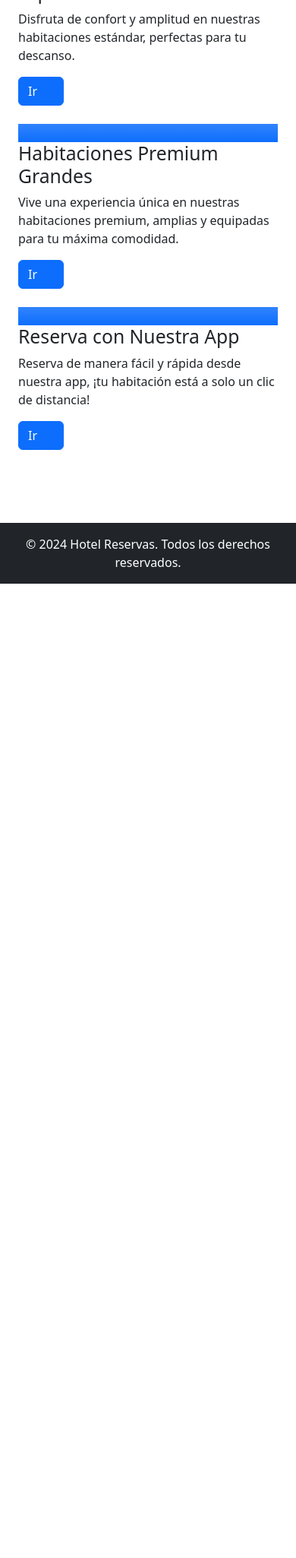
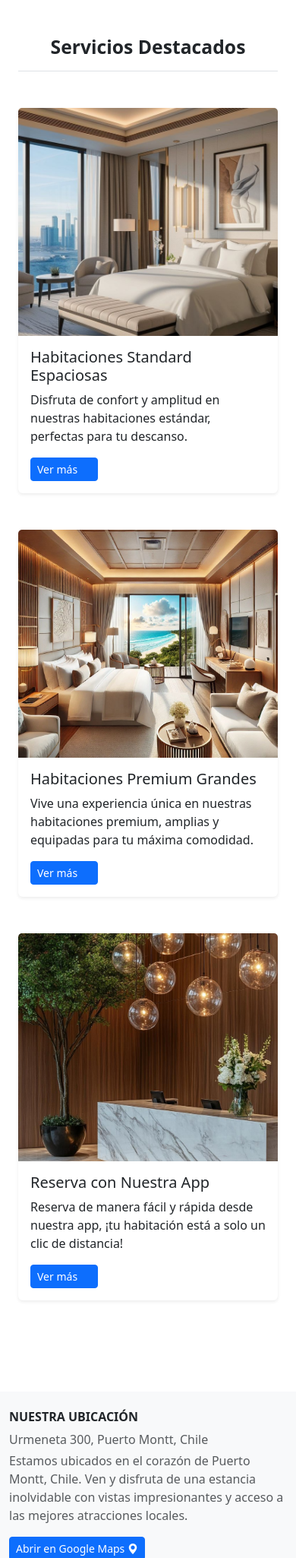
Before and after one commit to crashgluck/hotel_proyecto_duoc, a Django app: page / in a window 390 px wide. Shown: the part 775-2825 px from the top of the page at 76% size. Before the commit the page ends 1543 px from the top, so only its background shows below. Run offline with Django 5.2, Linux system fonts and the light colour scheme.

Commit message:
ajustes estilos

```diff
--- a/static/css/styles.css
+++ b/static/css/styles.css
@@ -6,7 +6,7 @@ html, body {
 
 .carousel-landing {
     width: 100%;
-    height: 400px; /* ajusta según necesites */
+    height: 600px; /* ajusta según necesites */
     background-size: cover;
     background-position: center;
     animation: slide 15s infinite;
@@ -59,3 +59,18 @@ html, body {
   background-color: rgba(255, 255, 255, 0.918) !important;
 
 }
+
+
+
+.bg-footer {
+    background-color: #053960;
+}
+
+/* Hover y transición para las cards */
+.hover-shadow:hover {
+  transform: translateY(-20px);
+  box-shadow: 0 1rem 3rem rgba(0,0,0,0.2);
+}
+.transition {
+  transition: all 0.3s ease-in-out;
+}
--- a/templates/landing/features.html
+++ b/templates/landing/features.html
@@ -1,39 +1,92 @@
+{% load static %}
+<!-- Cards -->
+<div class="container px-4 py-5" id="featured-3">
+  <h2 class="pb-3 border-bottom text-center fw-bold mb-5">Servicios Destacados</h2>
 
-<div class="container px-4 py-5" id="featured-3">
-    <h2 class="pb-2 border-bottom">Servicio hotelero</h2>
-    <div class="row g-4 py-5 row-cols-1 row-cols-lg-3">
-      <div class="feature col">
-        <div class="feature-icon bg-primary bg-gradient">
-          <svg class="bi" width="1em" height="1em"><use xlink:href="#collection"/></svg>
+  <div class="row g-4 row-cols-1 row-cols-md-2 row-cols-lg-3">
+
+    <!-- Card 1 -->
+    <div class="col-md-12 mb-4">
+      <div class="card h-100 border-0 shadow-sm hover-shadow transition d-flex flex-column">
+        <img src="{% static 'img/habitacion.jpg' %}" alt="Habitaciones Standard Espaciosas" class="card-img-top" style="height: 300px; object-fit: cover;">
+        <div class="card-body d-flex flex-column">
+          <h5 class="card-title">Habitaciones Standard Espaciosas</h5>
+          <p class="card-text">Disfruta de confort y amplitud en nuestras habitaciones estándar, perfectas para tu descanso.</p>
+          <div class="mt-auto">
+            <a href="{% url 'ver_habitaciones' %}" class="btn btn-primary btn-sm d-inline-flex align-items-center gap-1">
+              Ver más <svg class="bi" width="1em" height="1em"><use xlink:href="#chevron-right"/></svg>
+            </a>
+          </div>
         </div>
-        <h2>Habitaciones Standard Espaciosas</h2>
-        <p>Disfruta de confort y amplitud en nuestras habitaciones estándar, perfectas para tu descanso.</p>
-        <a href="{% url 'ver_habitaciones' %}" class="icon-link btn btn-primary">
-          Ir
-          <svg class="bi" width="1em" height="1em"><use xlink:href="#chevron-right"/></svg>
-        </a>
-      </div>
-      <div class="feature col">
-        <div class="feature-icon bg-primary bg-gradient">
-          <svg class="bi" width="1em" height="1em"><use xlink:href="#people-circle"/></svg>
-        </div>
-        <h2>Habitaciones Premium Grandes</h2>
-        <p>Vive una experiencia única en nuestras habitaciones premium, amplias y equipadas para tu máxima comodidad.</p>
-        <a href="{% url 'ver_habitaciones' %}" class="icon-link btn btn-primary">
-          Ir
-          <svg class="bi" width="1em" height="1em"><use xlink:href="#chevron-right"/></svg>
-        </a>
-      </div>
-      <div class="feature col">
-        <div class="feature-icon bg-primary bg-gradient">
-          <svg class="bi" width="1em" height="1em"><use xlink:href="#toggles2"/></svg>
-        </div>
-        <h2>Reserva con Nuestra App</h2>
-        <p>Reserva de manera fácil y rápida desde nuestra app, ¡tu habitación está a solo un clic de distancia!</p>
-        <a href="{% url 'ver_habitaciones' %}" class="icon-link btn btn-primary">
-          Ir
-          <svg class="bi" width="1em" height="1em"><use xlink:href="#chevron-right"/></svg>
-        </a>
       </div>
     </div>
+
+    <!-- Card 2 -->
+    <div class="col-md-12 mb-4">
+      <div class="card h-100 border-0 shadow-sm hover-shadow transition d-flex flex-column">
+        <img src="{% static 'img/habitacion2.jpg' %}" alt="Habitaciones Premium Grandes" class="card-img-top" style="height: 300px; object-fit: cover;">
+        <div class="card-body d-flex flex-column">
+          <h5 class="card-title">Habitaciones Premium Grandes</h5>
+          <p class="card-text">Vive una experiencia única en nuestras habitaciones premium, amplias y equipadas para tu máxima comodidad.</p>
+          <div class="mt-auto">
+            <a href="{% url 'ver_habitaciones' %}" class="btn btn-primary btn-sm d-inline-flex align-items-center gap-1">
+              Ver más <svg class="bi" width="1em" height="1em"><use xlink:href="#chevron-right"/></svg>
+            </a>
+          </div>
+        </div>
+      </div>
+    </div>
+
+    <!-- Card 3 -->
+    <div class="col-md-12 mb-4">
+      <div class="card h-100 border-0 shadow-sm hover-shadow transition d-flex flex-column">
+        <img src="{% static 'img/reserva.jpg' %}" alt="Reserva con Nuestra App" class="card-img-top" style="height: 300px; object-fit: cover;">
+        <div class="card-body d-flex flex-column">
+          <h5 class="card-title">Reserva con Nuestra App</h5>
+          <p class="card-text">Reserva de manera fácil y rápida desde nuestra app, ¡tu habitación está a solo un clic de distancia!</p>
+          <div class="mt-auto">
+            <a href="{% url 'ver_habitaciones' %}" class="btn btn-primary btn-sm d-inline-flex align-items-center gap-1">
+              Ver más <svg class="bi" width="1em" height="1em"><use xlink:href="#chevron-right"/></svg>
+            </a>
+          </div>
+        </div>
+      </div>
+    </div>
+
   </div>
+</div>
+
+
+  <!-- sec ubicación -->
+  <section class="bg-light text-dark mt-5">
+    <div class="container py-4">
+      <div class="row align-items-center">
+
+        <div class="col-md-6 mb-6">
+          <h6 class="text-uppercase fw-bold">Nuestra ubicación</h6>
+          <p class="text-muted mb-1">Urmeneta 300, Puerto Montt, Chile</p>
+          <p class="text-muted">
+            Estamos ubicados en el corazón de Puerto Montt, Chile. Ven y disfruta de una estancia inolvidable con vistas impresionantes y acceso a las mejores atracciones locales.
+          </p>
+          <a href="https://www.google.com/maps/place/Plaza+de+Armas+Puerto+Montt/@-41.4718691,-72.9395669,18.5z"
+            target="_blank"
+            class="btn btn-primary btn-sm">
+            Abrir en Google Maps
+            <i class="bi bi-geo-alt-fill"></i>
+          </a>
+        </div>
+
+        <!-- Mapa -->
+        <div class="col-md-6 mb-6">
+          <div class="ratio ratio-16x9">
+            <iframe
+              src="https://www.google.com/maps/embed?pb=!1m14!1m8!1m3!1d1056.9460603225607!2d-72.93956691613286!3d-41.47186912688595!3m2!1i1024!2i768!4f13.1!3m3!1m2!1s0x96183a51838a93e1%3A0x380d8e1b3ceaad63!2sPlaza%20de%20Armas%20Puerto%20Montt!5e0!3m2!1ses!2scl!4v1759107803786!5m2!1ses!2scl"
+              width="600" height="450" style="border:0;" allowfullscreen="" loading="lazy"
+              referrerpolicy="no-referrer-when-downgrade">
+            </iframe>
+          </div>
+        </div>
+
+      </div>
+    </div>
+  </section>
--- /dev/null
+++ b/templates/landing/footer.html
@@ -0,0 +1,71 @@
+{% load static %}
+<footer class="text-light pt-5 pb-4 mt-0 bg-footer">
+  <div class="container">
+    <div class="row">
+
+      <!-- Sobre nosotros -->
+      <div class="col-md-3 mb-4">
+        <h6 class="text-uppercase fw-bold text-white">Sobre nosotros</h6>
+        <ul class="list-unstyled small">
+          <li><a href="#" class="footer-link text-white">Quiénes somos</a></li>
+          <li><a href="#" class="footer-link text-white">Nuestro equipo</a></li>
+          <li><a href="#" class="footer-link text-white">Contáctanos</a></li>
+        </ul>
+      </div>
+
+      <!-- Habitaciones -->
+      <div class="col-md-3 mb-4">
+        <h6 class="text-uppercase fw-bold text-white">Habitaciones</h6>
+        <ul class="list-unstyled small">
+          <li><a href="{% url 'ver_habitaciones' %}" class="footer-link text-white">Disponibilidad</a></li>
+          <li><a href="{% url 'mis_reservas' %}" class="footer-link text-white">Mis reservas</a></li>
+        </ul>
+      </div>
+
+      <!-- Ayuda -->
+      <div class="col-md-3 mb-4">
+        <h6 class="text-uppercase fw-bold text-white">Ayuda</h6>
+        <ul class="list-unstyled small">
+          <li><a href="#" class="footer-link text-white">Preguntas frecuentes</a></li>
+          <li><a href="#" class="footer-link text-white">Política de cancelación</a></li>
+          <li><a href="#" class="footer-link text-white">Soporte</a></li>
+        </ul>
+      </div>
+
+      <!-- Redes sociales -->
+      <div class="col-md-3 mb-4">
+        <h6 class="text-uppercase fw-bold text-white">Síguenos</h6>
+        <div class="d-flex gap-3 mt-2">
+          <a href="#" class="text-light fs-5"><i class="bi bi-facebook"></i></a>
+          <a href="#" class="text-light fs-5"><i class="bi bi-instagram"></i></a>
+          <a href="#" class="text-light fs-5"><i class="bi bi-twitter-x"></i></a>
+          <a href="#" class="text-light fs-5"><i class="bi bi-whatsapp"></i></a>
+        </div>
+      </div>
+
+    </div>
+
+    <hr class="border-secondary my-4">
+
+    <!-- Logo -->
+    <div class="col-md-12 text-center mb-4">
+      <img src="{% static 'img/logo.png' %}" alt="Logo" width="100" height="auto">
+    </div>
+
+    <!-- Suscripción -->
+    <div class="row justify-content-center">
+      <div class="col-md-6 text-center">
+        <h6 class="text-uppercase fw-bold text-white mb-3">Recibe nuestras ofertas</h6>
+        <form class="d-flex justify-content-center">
+          <input type="email" class="form-control me-2 w-50" placeholder="Ingresa tu email" aria-label="Email">
+          <button class="btn btn-outline-light" type="submit" disabled>Suscribirse</button>
+        </form>
+      </div>
+    </div>
+
+    <!-- Créditos -->
+    <div class="text-center mt-4 small text-secondary">
+      © 2025 <strong class="text-white">Gestión Hotelera</strong>. Todos los derechos reservados.
+    </div>
+  </div>
+</footer>
--- a/templates/reservas/base.html
+++ b/templates/reservas/base.html
@@ -13,9 +13,13 @@
 
 </head>
 <body class="d-flex flex-column min-vh-100 ">
-  <nav class="navbar navbar-expand-lg navbar-dark bg-dark">
+  <nav class="navbar navbar-expand-lg navbar-dark bg-footer">
     <div class="container">
-      <a class="navbar-brand" href="{% url 'landing' %}">Hotel</a>
+
+          <a class="navbar-brand" href="{% url 'landing' %}">
+              <img src="{% static 'img/icon.png' %}" width="50px" alt="">
+              <strong>Altavista Hotel</strong>
+          </a>
 
       <!-- Botón para pantallas pequeñas -->
       <button class="navbar-toggler" type="button" data-bs-toggle="collapse" data-bs-target="#navbarHotel" aria-controls="navbarHotel" aria-expanded="false" aria-label="Toggle navigation">
@@ -26,25 +30,73 @@
       <div class="collapse navbar-collapse" id="navbarHotel">
 
       <ul class="navbar-nav ms-auto">
-        <li class="nav-item"><a href="{% url 'landing' %}" class="nav-link">Inicio</a></li>
-        <li class="nav-item"><a href="{% url 'ver_habitaciones' %}" class="nav-link">Ver Habitaciones</a></li>
+
+        <!-- Inicio -->
+        <li class="nav-item">
+          <a class="nav-link active d-flex flex-column align-items-center text-center gap-1"
+            aria-current="page" href="{% url 'landing' %}">
+              <i class="bi bi-house fs-4"></i>
+              <span>Inicio</span>
+          </a>
+        </li>
+
+        <!-- Ver Habitaciones -->
+
+        <li class="nav-item">
+          <a class="nav-link active d-flex flex-column align-items-center text-center gap-1"
+            aria-current="page" href="{% url 'ver_habitaciones' %}">
+              <i class="bi bi-door-open fs-4"></i>
+              <span>Habitaciones</span>
+          </a>
+        </li>
+
         {% if user.is_authenticated %}
-
-          <li class="nav-item"><a href="{% url 'mis_reservas' %}" class="nav-link">Mis Reservas</a></li>
+          <!-- Mis Reservas -->
+          <li class="nav-item">
+            <a class="nav-link active d-flex flex-column align-items-center text-center gap-1"
+              aria-current="page" href="{% url 'mis_reservas' %}">
+                <i class="bi bi-calendar-check fs-4"></i>
+                <span>Mis Reservas</span>
+            </a>
+          </li>
 
           {% if user|has_group:"Administradores" %}
             <li class="nav-item"><a href="{% url 'reservas_list_admin' %}" class="nav-link">Panel Admin</a></li>
           {% endif %}
 
+            <li class="nav-item">
+              <form action="{% url 'logout' %}" method="post" style="display: inline;">
+                {% csrf_token %}
+                <button type="submit"
+                        class="nav-link btn btn-link d-flex flex-column align-items-center text-center gap-1"
+                        style="border: none; background: none;">
+                  <i class="bi bi-box-arrow-right fs-4"></i>
+                  <span>Salir</span>
+                </button>
+              </form>
+            </li>
+
+        {% else %}
+
+          <!-- Ingresar -->
           <li class="nav-item">
-            <form action="{% url 'logout' %}" method="post" style="display: inline;">
-              {% csrf_token %}
-              <button type="submit" class="nav-link btn btn-link" style="border: none; background: none;">Salir</button>
-            </form>
+            <a class="nav-link active d-flex flex-column align-items-center text-center gap-1"
+              aria-current="page" href="{% url 'login' %}">
+                <i class="bi bi-box-arrow-in-right fs-4"></i>
+                <span>Ingresar</span>
+            </a>
           </li>
-        {% else %}
-          <li class="nav-item"><a href="{% url 'login' %}" class="nav-link">Ingresar</a></li>
-          <li class="nav-item"><a href="{% url 'registro' %}" class="nav-link">Registrarse</a></li>
+
+          <!-- Registrarse -->
+
+          <li class="nav-item">
+            <a class="nav-link active d-flex flex-column align-items-center text-center gap-1"
+              aria-current="page" href="{% url 'registro' %}">
+                <i class="bi bi-person-plus fs-4"></i>
+                <span>Registrarse</span>
+            </a>
+          </li>
+
         {% endif %}
       </ul>
 
@@ -64,11 +116,9 @@
 
 {% endif %}
     {% block content %}{% endblock %}
+    {% include 'landing/footer.html' %}
+
   </main>
-
-  <footer class="bg-dark text-white text-center p-3 mt-auto">
-    &copy; 2024 Hotel Reservas. Todos los derechos reservados.
-  </footer>
 
   <!-- Bootstrap JS Bundle -->
   <script src="https://cdn.jsdelivr.net/npm/bootstrap@5.3.3/dist/js/bootstrap.bundle.min.js"></script>
```
Also changed, not shown: db.sqlite3, static/img/habitacion.jpg (added), static/img/habitacion2.jpg (added), static/img/icon.png (added), static/img/logo.png (added), static/img/reserva.jpg (added).
